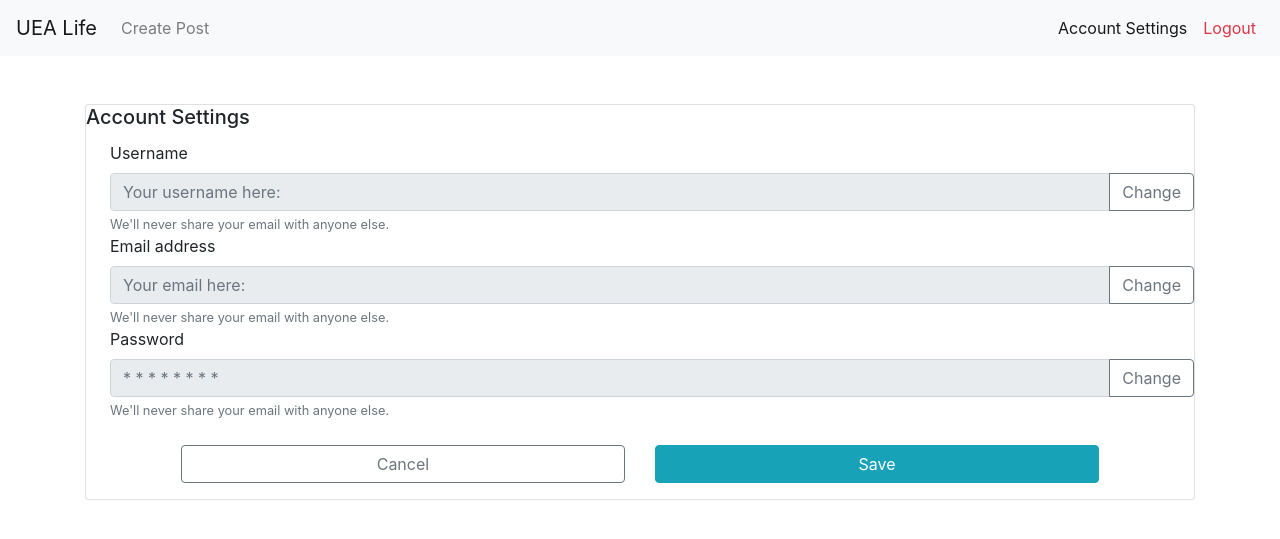
After one commit to sebpapararo/UEA-Life, a Flask app: page /accountSettings in a window 1280 px wide. The commit adds this page. Shown: the top 539 px of the page. Run offline with Flask 2, Linux system fonts and the light colour scheme; some libraries are stand-ins or nearby versions.

Commit message:
Lab Work
Added accountSettings page.

```diff
--- a/app.py
+++ b/app.py
@@ -30,13 +30,16 @@ def dashboard():
 def createPost():
     return render_template('/newPost.html', title="UEA Life | Create Post")
 
+@app.route('/accountSettings', methods=['GET'])
+def profile():
+    return render_template('/settings.html', title="UEA Life | Settings")
 
 @app.route('/register', methods=['GET', 'POST'])
 def register():
     return render_template('/register.html', title="UEA Life | Register")
 
 # Creates a new user account
-@app.route('/createAccount', methods=[])
+@app.route('/register/createAccount', methods=['POST'])
 
 
 # Function that verifies a captcha attempt by asking google whether they have verified that attempt
--- /dev/null
+++ b/static/scripts.js
@@ -0,0 +1,5 @@
+function profileUndisable( field ) {
+  var input = document.getElementById(field);
+  input.toggleAttribute('disabled');
+  console.log(field);
+}
--- a/templates/base.html
+++ b/templates/base.html
@@ -6,23 +6,32 @@
     <meta charset="UTF-8">
     <link rel="stylesheet" href="https://stackpath.bootstrapcdn.com/bootstrap/4.4.1/css/bootstrap.min.css" integrity="sha384-Vkoo8x4CGsO3+Hhxv8T/Q5PaXtkKtu6ug5TOeNV6gBiFeWPGFN9MuhOf23Q9Ifjh" crossorigin="anonymous">
     <script src='https://www.google.com/recaptcha/api.js'></script>
+    <script type="text/javascript" src="static/scripts.js"></script>
 </head>
 <body>
 
 {% if hide_nav != True %}
 {% block navbar %}
   <nav class="navbar navbar-expand-lg navbar-light bg-light">
-    <a class="navbar-brand" href="/">UEA Life</a>
+    <a class="navbar-brand" href="/dashboard">UEA Life</a>
     <button class="navbar-toggler" type="button" data-toggle="collapse" data-target="#navbarNav" aria-controls="navbarNav" aria-expanded="false" aria-label="Toggle navigation">
       <span class="navbar-toggler-icon"></span>
     </button>
     <div class="collapse navbar-collapse" id="navbarNav">
       <ul class="navbar-nav">
-        <li class="nav-item active">
-          <a class="nav-link" href="/dashboard">Home</a>
-        </li>
         <li class="nav-item">
           <a class="nav-link" href="/createPost">Create Post</a>
+        </li>
+      </ul>
+    </div>
+    <div class="topnav-right">
+      <ul class="navbar-nav">
+        <!-- TODO: hit the logout route -->
+        <li class="nav-item active">
+          <a class="nav-link" href="/accountSettings">Account Settings</a>
+        </li>
+        <li class="nav-item active">
+          <a class="nav-link text-danger" href="/">Logout</a>
         </li>
       </ul>
     </div>
--- /dev/null
+++ b/templates/settings.html
@@ -0,0 +1,50 @@
+<!-- profile.html -->
+{% extends 'base.html' %}
+{% set active_page = "profile" %}
+
+{% block content %}
+  <div class="card mt-5">
+    <h5 class="card-title">Account Settings</h5>
+    <div class="row pl-4 pb-2 justify-content-center">
+      <div class="col">
+        <div class="form-group">
+          <label for="exampleInputEmail1">Username</label>
+          <div class="input-group">
+            <input disabled id="username" type="text" class="form-control" placeholder="Your username here:" aria-label="Recipient's username" aria-describedby="basic-addon2">
+            <div class="input-group-append">
+              <button class="btn btn-outline-secondary" type="button" onclick="profileUndisable('username')">Change</button>
+            </div>
+          </div>
+          <small id="emailHelp" class="form-text text-muted">We'll never share your email with anyone else.</small>
+
+          <label for="exampleInputEmail1">Email address</label>
+          <div class="input-group">
+            <input disabled id="email" type="text" class="form-control" placeholder="Your email here:" aria-label="Recipient's username" aria-describedby="basic-addon2">
+            <div class="input-group-append">
+              <button class="btn btn-outline-secondary" type="button" onclick="profileUndisable('email')">Change</button>
+            </div>
+          </div>
+          <small id="emailHelp" class="form-text text-muted">We'll never share your email with anyone else.</small>
+
+          <label for="exampleInputEmail1">Password</label>
+          <div class="input-group">
+            <input disabled id="password" type="text" class="form-control" placeholder="* * * * * * * *" aria-label="Recipient's username" aria-describedby="basic-addon2">
+            <div class="input-group-append">
+              <button class="btn btn-outline-secondary" type="button" onclick="profileUndisable('password')">Change</button>
+            </div>
+          </div>
+          <small id="emailHelp" class="form-text text-muted">We'll never share your email with anyone else.</small>
+        </div>
+      </div>
+    </div>
+    <div class="row justify-content-center">
+      <div class="col-sm-5">
+        <a href="/accountSettings" class="btn btn-outline-secondary float-right btn-block">Cancel</a>
+      </div>
+      <div class="col-sm-5 pb-3">
+        <button class="btn btn-info float-left btn-block">Save</button>
+      </div>
+    </div>
+  </div>
+
+{% endblock %}
```
Also changed, not shown: templates/profile.html (deleted, +0 -12 lines).
